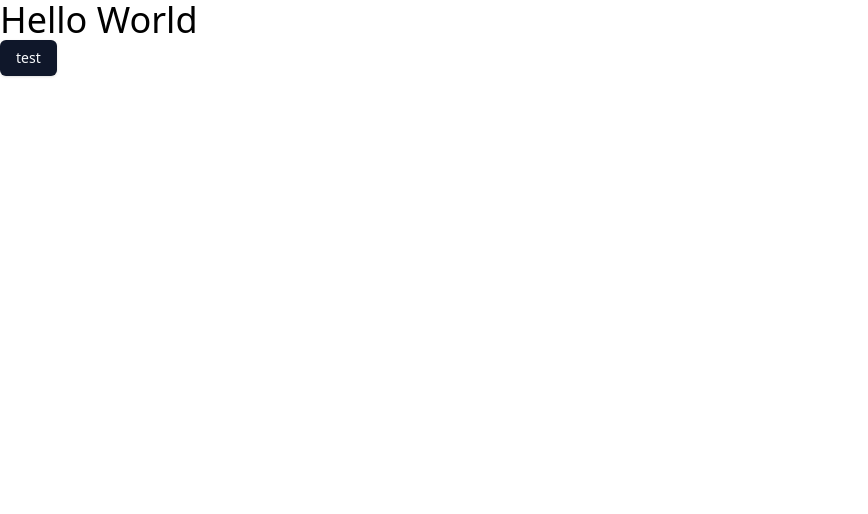
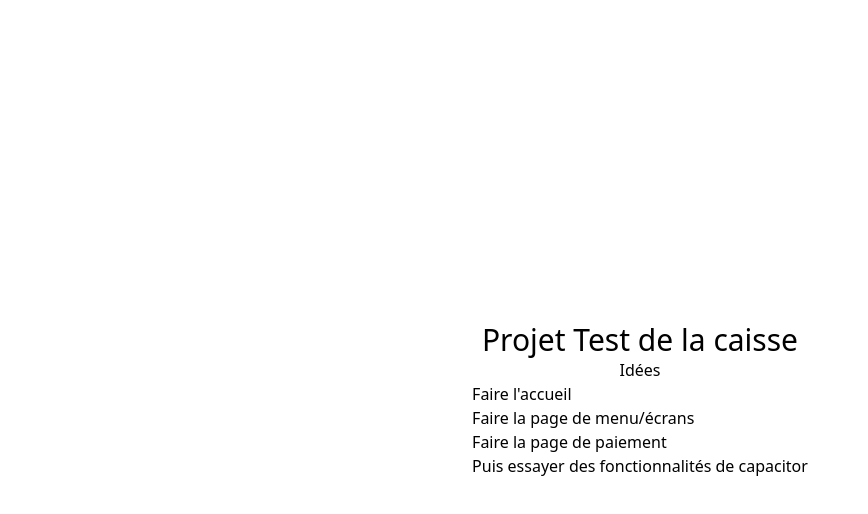
Before and after one commit to gregimbeau/android_app, a Nuxt app: page / in a window 1280 px wide. Shown: the top 514 px of the page, without its empty margins (0-868 px from the left). Built offline with nearby package versions, Linux system fonts and the light colour scheme.

Commit message:
added ideas

```diff
--- a/pages/index.vue
+++ b/pages/index.vue
@@ -1,8 +1,15 @@
 <template>
+<div class="flex flex-col w-full h-screen items-center justify-center">
+    <h1 class="text-3xl font-medium">Projet Test de la caisse</h1>
+    <span>Idées</span>
+    <ul>
 
-<h1 class="text-4xl">Hello World</h1>
-
-<Button>test</Button>
+        <li>Faire l'accueil</li>
+        <li>Faire la page de menu/écrans</li>
+        <li>Faire la page de paiement</li>
+        <li>Puis essayer des fonctionnalités de capacitor</li>
+    </ul>
+</div>
 
 
 
```
